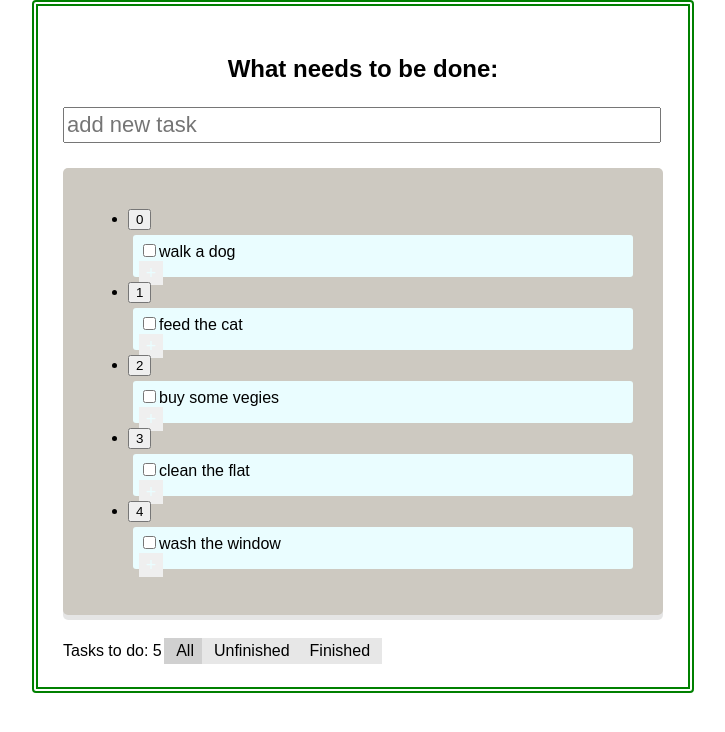
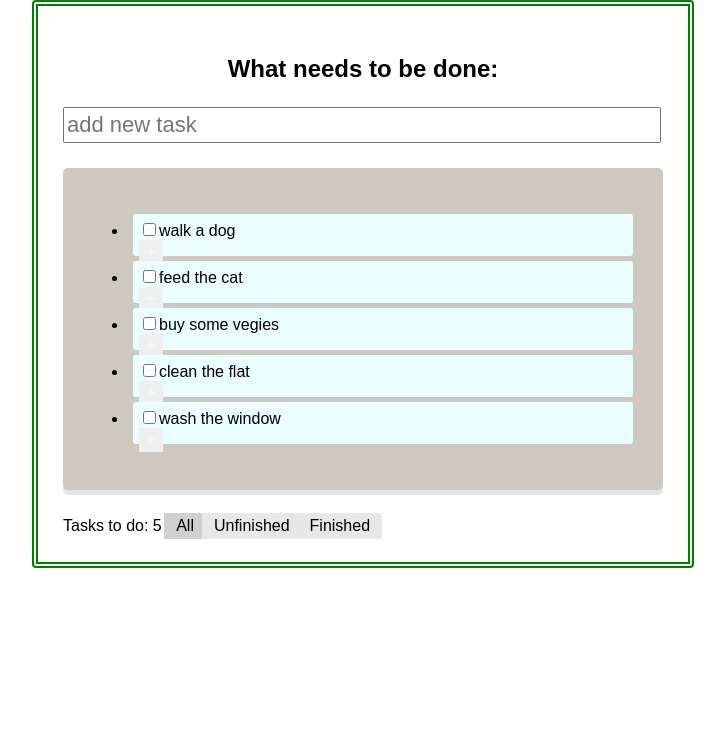
Before and after one commit to segatank/to-do-list-react, a React (Create React App) app: page / in a window 1280 px wide. Shown: the top 732 px of the page, without its empty margins (277-1002 px from the left). Built offline with nearby package versions, Linux system fonts and the light colour scheme.

Commit message:
moved handler for deleting items from list to singletask component, also cleared some old code

```diff
--- a/src/AppWrapper/TasksContainer/SingleTask/SingleTask.js
+++ b/src/AppWrapper/TasksContainer/SingleTask/SingleTask.js
@@ -1,16 +1,12 @@
 import React, { Component } from 'react';
 //import './SingleTask.css';
-
-const removeTask = (index) => {
-  console.log(index)
-}
 
 function SingleTask (props) {
     return (
         <div className="container-list-single-item">
           <input type="checkbox"/>
           <label>{props.taskName}</label>
-          <button className="item-button_hidden" onClick={props.onClick.bind(this)}>+</button>
+          <button className="item-button_hidden" value={props.taskNumber} onClick={props.onClick}>+</button>
         </div>
     );
 }
--- a/src/AppWrapper/TasksContainer/TasksContainer.js
+++ b/src/AppWrapper/TasksContainer/TasksContainer.js
@@ -15,13 +15,10 @@ class TasksContainer extends Component {
     for (let i=0; i < arrAfterFiltering.length; i++) {
       resultList.push(
         <li key={i.toString()}>
-          <input type="button"
-            value={arrAfterFiltering[i].taskNumber}
-              onClick={this.props.onClick.bind(this)}/>
           <SingleTask
             taskNumber={arrAfterFiltering[i].taskNumber}
             taskName={arrAfterFiltering[i].taskName}
-            onClick={this.props.onClick.bind(null, this.props.onClick)}/>
+            onClick={this.props.onClick}/>
         </li>
       );
     }
@@ -33,7 +30,7 @@ class TasksContainer extends Component {
           : <li>
               <div className="container-list-single-item">
                 <label>Nothing to do.</label>
-                </div>
+              </div>
             </li>
         }
         </ul>
--- a/src/AppWrapper/TodoAppWrapper.js
+++ b/src/AppWrapper/TodoAppWrapper.js
@@ -50,10 +50,8 @@ class TodoAppWrapper extends Component {
   }
 
   handleRemoveTask (event) {
-    const tmpArr = this.state.listOfTasks;
-
-    if (tmpArr && tmpArr.length>0) {
-      const resultArr = tmpArr.filter(
+    if (this.state.listOfTasks && this.state.listOfTasks.length > 0) {
+      const resultArr = this.state.listOfTasks.filter(
         arrItem => Number(arrItem.taskNumber) !== Number(event.target.value)
       );
 
@@ -69,12 +67,20 @@ class TodoAppWrapper extends Component {
     });
   }
 
+
   render() {
     return (
       <section className="to-do-list_main-wrapper">
         <AddTaskField onClick={this.handleAddTask} />
-        <TasksContainer tasksInfo={this.state} onClick={this.handleRemoveTask}/>
-        <TasksFooter totalTasks={this.state.listOfTasks.length} onClick={this.handleFilterTasks} filter={this.state.filter}/>
+        <TasksContainer
+          tasksInfo={this.state}
+          onClick={this.handleRemoveTask}
+        />
+        <TasksFooter
+          totalTasks={this.state.listOfTasks.length}
+          onClick={this.handleFilterTasks}
+          filter={this.state.filter}
+        />
       </section>
     );
   }
--- a/src/index.js
+++ b/src/index.js
@@ -8,7 +8,6 @@ import AppWrapper from './AppWrapper/TodoAppWrapper.js';
 import './index.css';
 
 ReactDOM.render(
-  //<TaskBoard />,
   <AppWrapper />,
   document.getElementById('root')
 );
```
